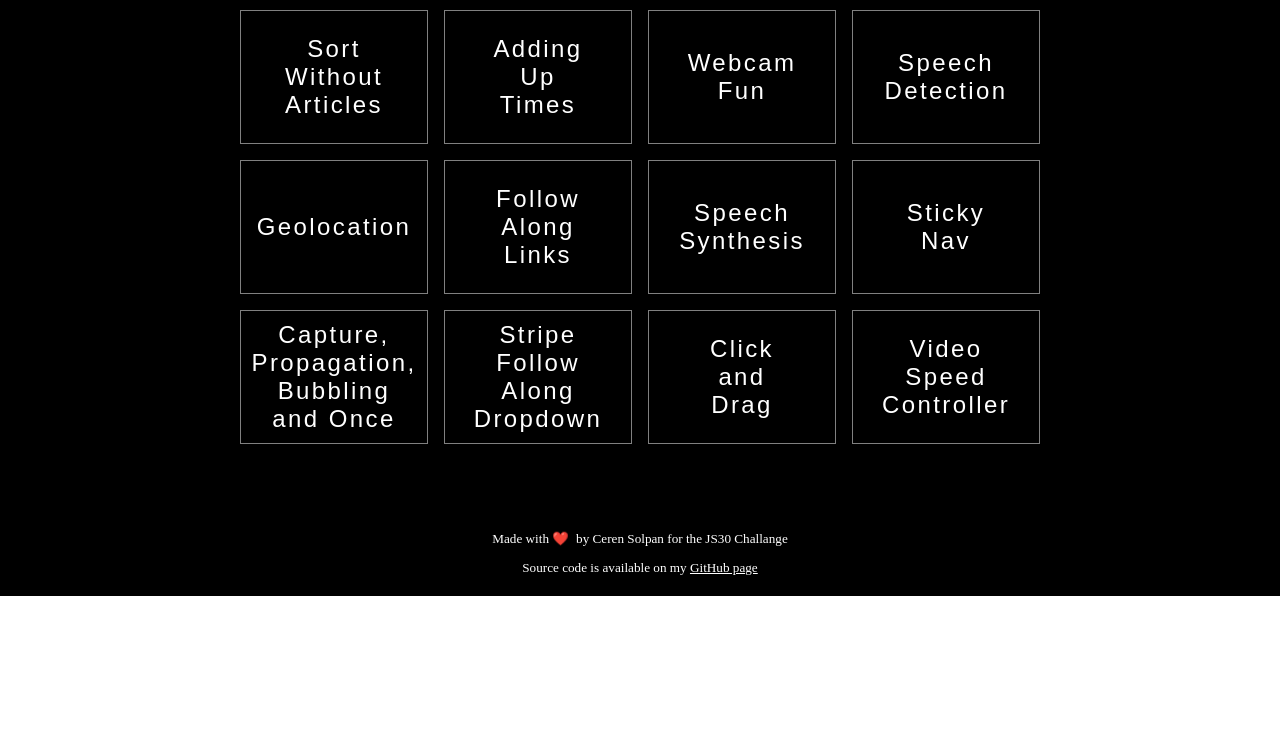
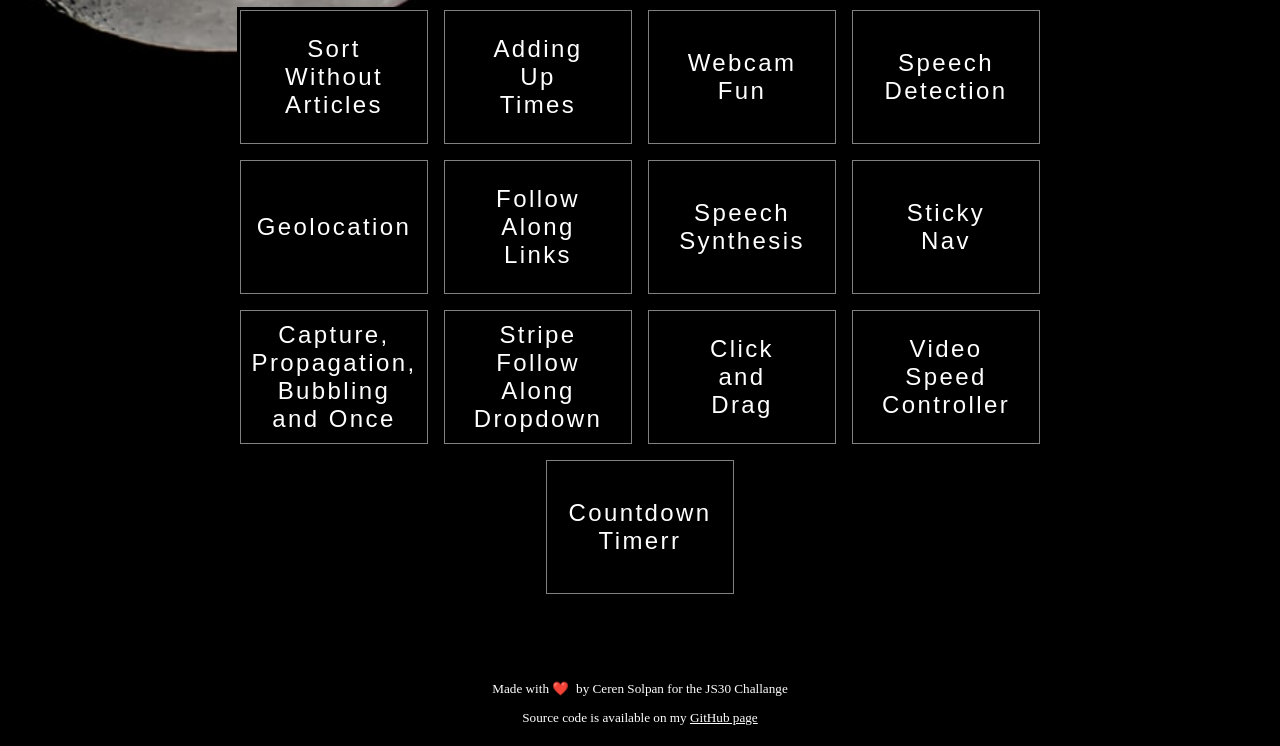
Before and after one commit to cerensolpan/JS30_C, a plain HTML site: page index.html in a window 1280 px wide. Shown: the part 874-1620 px from the top of the page. Before the commit the page ends 1470 px from the top, so only its background shows below. Drawn offline with Linux system fonts and the light colour scheme.

Commit message:
Add the 29th project to live version page

```diff
--- a/index.html
+++ b/index.html
@@ -72,6 +72,8 @@
                 <span>Click and Drag</span></a>
             <a href="/JS30_C/28_Video Speed Controller/" class="btn">
                 <span>Video Speed Controller</span></a>
+            <a href="/JS30_C/29_Countdown Timer/" class="btn">
+                <span>Countdown Timerr</span></a>
 
 
         </div>
```
